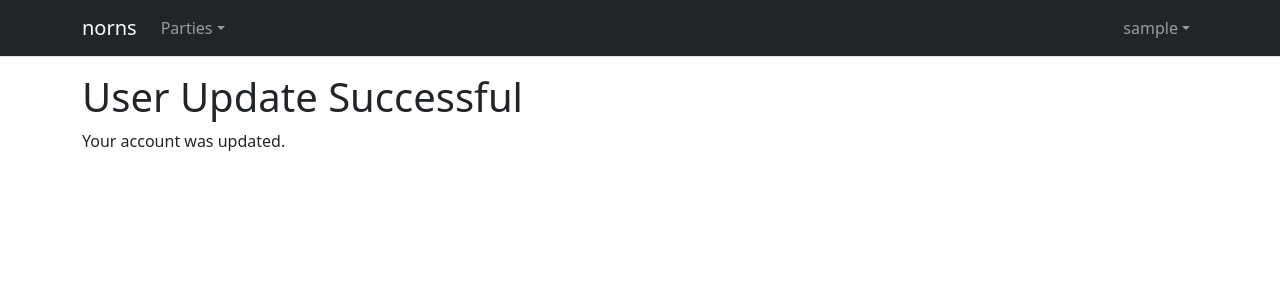
After one commit to norns-dev/norns, a Django app: page /accounts/1/ in a window 1280 px wide. The commit adds this page. Shown: the top 300 px of the page. Run offline with Django 4.2, Linux system fonts and the light colour scheme; the visitor is signed in with stand-in values (Sample User, id 1); data comes from the database, SQL or seed files in the repository; parts of the project's set-up code (start-up, migrations or seed data) failed here and were passed over; some libraries are stand-ins or nearby versions.

Commit message:
Added user update view (#93)

```diff
--- a/accounts/urls.py
+++ b/accounts/urls.py
@@ -2,8 +2,10 @@
 
 from django.urls import path
 
-from .views import SignUpView
+from .views import SignUpView, UpdateUserView, UserProfileView
 
 urlpatterns = [
     path("signup/", SignUpView.as_view(), name="signup"),
+    path("<int:pk>/edit/", UpdateUserView.as_view(), name="update_user"),
+    path("<int:pk>/", UserProfileView.as_view(), name="user_update_complete"),
 ]
--- a/accounts/views.py
+++ b/accounts/views.py
@@ -2,10 +2,12 @@
 Views for accounts app on norns
 """
 
+from django.contrib.auth.mixins import LoginRequiredMixin
 from django.urls import reverse_lazy
-from django.views.generic import CreateView
+from django.views.generic import CreateView, DetailView, UpdateView
 
 from .forms import CustomUserCreationForm
+from .models import CustomUser
 
 
 class SignUpView(CreateView):
@@ -14,3 +16,32 @@ class SignUpView(CreateView):
     form_class = CustomUserCreationForm
     success_url = reverse_lazy("login")
     template_name = "registration/signup.html"
+
+
+class UserProfileView(LoginRequiredMixin, DetailView):
+    """User profile view"""
+
+    model = CustomUser
+
+    template_name = "registration/user_update_complete.html"
+
+    def get_queryset(self, *args, **kwargs):
+        return super().get_queryset(*args, **kwargs).filter(id=self.request.user.id)
+
+
+class UpdateUserView(UpdateView, LoginRequiredMixin):
+    """Update user view"""
+
+    model = CustomUser
+    fields = (
+        "email",
+        "first_name",
+        "last_name",
+        "location",
+        "timezone",
+    )
+    template_name = "registration/user_update.html"
+    success_url = reverse_lazy("user_update_complete", args=[1])
+
+    def get_queryset(self, *args, **kwargs):
+        return super().get_queryset(*args, **kwargs).filter(id=self.request.user.id)
--- a/templates/navbar-user-dropdown.html
+++ b/templates/navbar-user-dropdown.html
@@ -8,6 +8,9 @@
        aria-expanded="false">{{ user.username }}</a>
     <ul class="dropdown-menu dropdown-menu-end"
         aria-labelledby="userDropdown">
+        <li>
+            <a class="dropdown-item" href="{% url 'update_user' user.pk %}">Update Profile</a>
+        </li>
         <li>
             <a class="dropdown-item" href="{% url 'password_change' %}">Change Password</a>
         </li>
--- /dev/null
+++ b/templates/registration/user_update_complete.html
@@ -0,0 +1,8 @@
+{% extends "base.html" %}
+{% block title %}
+    User Update Successful
+{% endblock title %}
+{% block content %}
+    <h1>User Update Successful</h1>
+    <p>Your account was updated.</p>
+{% endblock content %}
```
Also changed, not shown: templates/registration/user_update.html (added, +13 -0 lines), static/empty.html (added).
